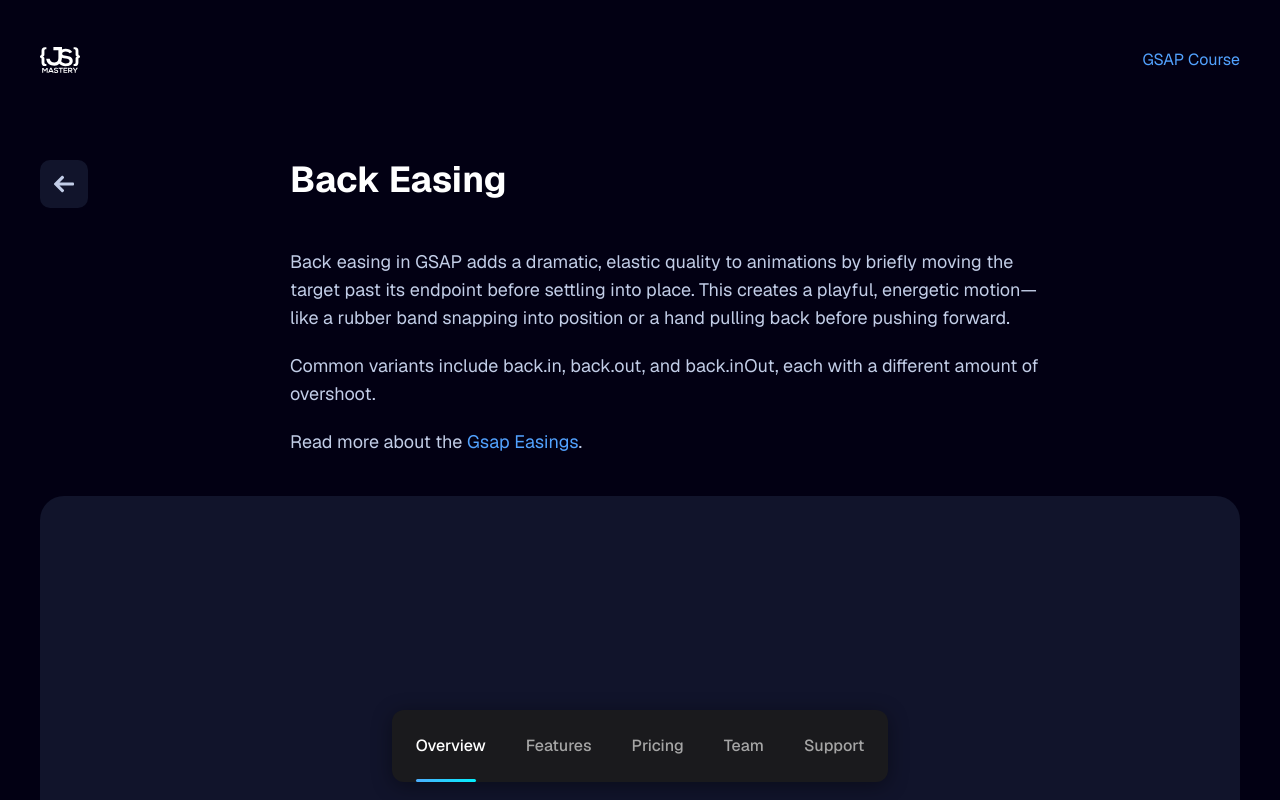
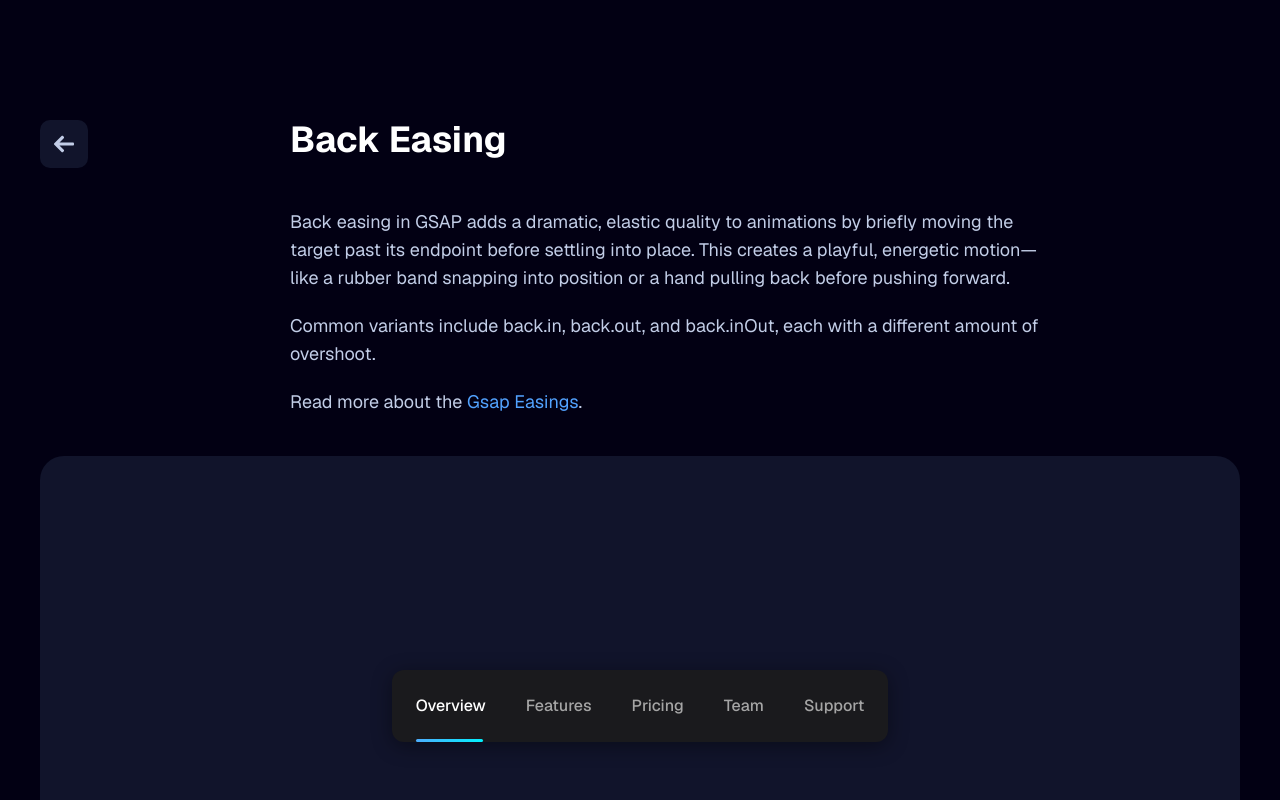
Before and after one commit to AdiThorat-eth/GSAP-playground, a website built with Vite: page 00/pages/05a_back-easing/index.html in a window 1280 px wide. Shown: the top 800 px of the page. Built offline with nearby package versions, Linux system fonts and the light colour scheme.

Commit message:
back easing

```diff
--- a/00/pages/05a_back-easing/index.html
+++ b/00/pages/05a_back-easing/index.html
@@ -9,15 +9,6 @@
   </head>
   <body>
     <main>
-      <header class="nav">
-        <a href="/">
-          <img src=" /logo.svg" alt="logo" />
-        </a>
-        <a href="https://jsmastery.com/all-courses" target="_blank"
-          >GSAP Course</a
-        >
-      </header>
-
       <div class="content">
         <div class="arrow">
           <a href="../../index.html">
--- a/00/pages/05a_back-easing/script.js
+++ b/00/pages/05a_back-easing/script.js
@@ -0,0 +1,30 @@
+import gsap from "gsap";
+
+let tabs = document.querySelectorAll(".tab");
+let indicator = document.querySelector(".indicator");
+let tabRow = document.querySelector(".tab-row");
+
+let updateIndicator = (target) => {
+  const tabBounds = target.getBoundingClientRect();
+  const rowBounds = tabRow.getBoundingClientRect();
+
+  const width = tabBounds.width;
+  const offset = tabBounds.left - rowBounds.left;
+
+  gsap.to(indicator, {
+    x: offset,
+    width: width,
+    duration: 0.5,
+    ease: "back.out(1.7)",
+  });
+};
+
+tabs.forEach((tab) => {
+  tab.addEventListener("click", () => {
+    tabs.forEach((t) => t.classList.remove("active"));
+    tab.classList.add("active");
+    updateIndicator(tab);
+  });
+});
+
+updateIndicator(document.querySelector(".tab.active"));
```
